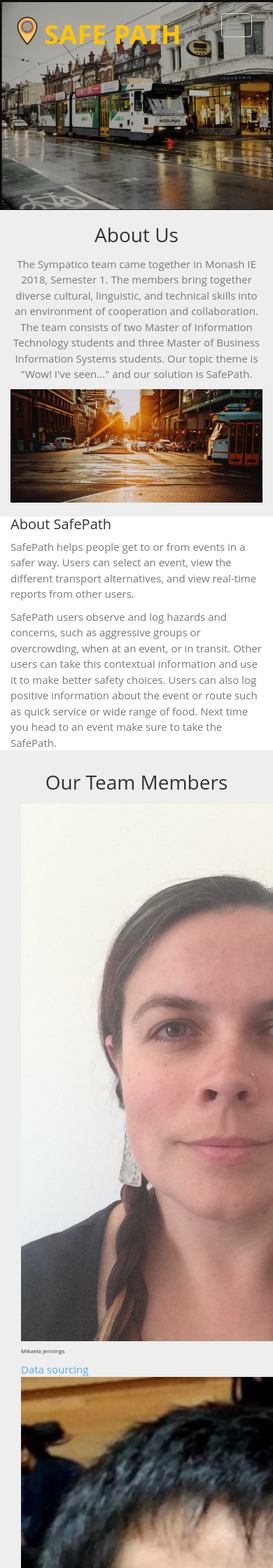
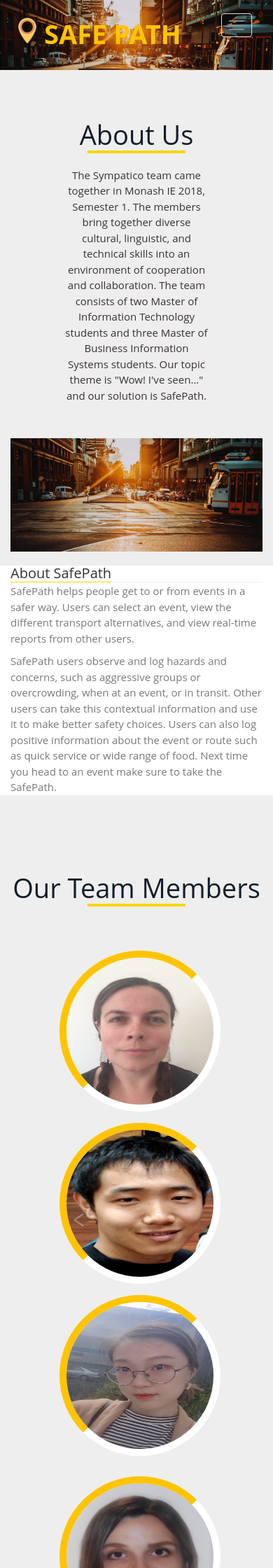
Before and after one commit to Solene29/safepath, a PHP site: page /about.php in a window 390 px wide; the page is wider, and only the part inside the window is pictured. Shown: the top 2240 px of that part at 70% size. Run offline with PHP 8.4, Linux system fonts and the light colour scheme.

Commit message:
add css code

```diff
--- a/css/style.css
+++ b/css/style.css
@@ -79,11 +79,25 @@ a:active {
 }
 
 .banner1 {
-	background:url(../images/event.jpg) no-repeat 0px 0px;
+	background:url(../images/banner.jpg) no-repeat 0px 0px;
 	background-size:cover;
 	position: relative;
 	color: #fff;
 	min-height:300px;
+}
+@media (max-width: 768px){
+	.banner1{
+		min-height: 100px;
+	}
+}
+.background-video {
+  position: fixed;
+  background-size: cover;
+  -webkit-background-size: cover;
+  -moz-background-size: cover;
+  -o-background-size: cover;
+  width: 100%;
+  height:100%;
 }
 .banner:after {
 	position: absolute;
@@ -496,3 +510,213 @@ color: #949494;
 	font-size: 30px;
 	color:#FBFBFB;
 }
+/*--about--*/
+.about-us{
+	margin-left: 5em;
+	margin-right: 5em;
+	color:#393234;
+}
+.section-header {
+  margin-top: 1em;
+  margin-bottom: 50px;
+}
+.section-header .section-title {
+  font-size: 38px;
+  color: #121D29;
+  position: relative;
+  padding-top: 1.5em;
+  padding-bottom: 5px;
+  margin: 0 0 20px;
+}
+.section-header .section-title:before {
+  content: "";
+  position: absolute;
+  width: 140px;
+  bottom: 0;
+  left: 50%;
+  margin-left: -70px;
+  height: 4px;
+  background: #f6d600;
+}
+.column-title {
+  margin-top: 1em;
+  padding-bottom: 1px;
+  border-bottom: 1px solid #eee;
+  margin-bottom: 1px;
+  position: relative;
+}
+.column-title:after {
+  content: " ";
+  position: absolute;
+  bottom: -1px;
+  left: 0;
+  width: 40%;
+  border-bottom: 1px solid #F6D600;
+}
+
+.team-section {
+    background: #eee;
+    padding: 2em 0;
+}
+.team-grids{
+	    margin: 13px;
+}
+.team-grid{
+	    padding: 13px;
+}
+.ih-item {
+  position: relative;
+  -webkit-transition: all 0.35s ease-in-out;
+  -moz-transition: all 0.35s ease-in-out;
+  transition: all 0.35s ease-in-out;
+}
+.ih-item,
+.ih-item * {
+  -webkit-box-sizing: border-box;
+  -moz-box-sizing: border-box;
+  box-sizing: border-box;
+}
+.ih-item a {
+  color: #333;
+}
+.ih-item a:hover {
+  text-decoration: none;
+}
+.ih-item img {
+  width: 100%;
+  height: 100%;
+}
+
+.ih-item.circle {
+  position: relative;
+  width: 220px;
+  height: 220px;
+  border-radius: 50%;
+    margin: 0 auto;
+}
+.ih-item.circle .img {
+  position: relative;
+  width: 220px;
+  height: 220px;
+  border-radius: 50%;
+}
+.ih-item.circle .img:before {
+  position: absolute;
+  display: block;
+  content: '';
+  width: 100%;
+  height: 100%;
+  border-radius: 50%;
+  box-shadow: inset 0 0 0 16px rgba(255, 255, 255, 0.6), 0 1px 2px rgba(0, 0, 0, 0.3);
+  -webkit-transition: all 0.35s ease-in-out;
+  -moz-transition: all 0.35s ease-in-out;
+  transition: all 0.35s ease-in-out;
+}
+.ih-item.circle .img img {
+  border-radius: 50%;
+}
+.ih-item.circle .info {
+  position: absolute;
+  top: 0;
+  bottom: 0;
+  left: 0;
+  right: 0;
+  text-align: center;
+  border-radius: 50%;
+  -webkit-backface-visibility: hidden;
+  backface-visibility: hidden;
+}
+
+.ih-item.square {
+  position: relative;
+  width: 316px;
+  height: 216px;
+  border: 8px solid #fff;
+  box-shadow: 1px 1px 3px rgba(0, 0, 0, 0.3);
+}
+.ih-item.square .info {
+  position: absolute;
+  top: 0;
+  bottom: 0;
+  left: 0;
+  right: 0;
+  text-align: center;
+  -webkit-backface-visibility: hidden;
+  backface-visibility: hidden;
+}
+
+.ih-item.circle.effect1 .spinner {
+  width: 230px;
+  height: 230px;
+    border: 10px solid #FFC400;
+    border-right-color: #fff;
+    border-bottom-color: #fff;
+  border-radius: 50%;
+  -webkit-transition: all 0.8s ease-in-out;
+  -moz-transition: all 0.8s ease-in-out;
+  transition: all 0.8s ease-in-out;
+}
+.ih-item.circle.effect1 .img {
+  position: absolute;
+  top: 10px;
+  bottom: 0;
+  left: 10px;
+  right: 0;
+  width: auto;
+  height: auto;
+}
+.ih-item.circle.effect1 .img:before {
+  display: none;
+}
+.ih-item.circle.effect1.colored .info {
+  background: #1a4a72;
+  background: rgba(26, 74, 114, 0.6);
+}
+.ih-item.circle.effect1 .info {
+  top: 10px;
+  bottom: 0;
+  left: 10px;
+  right: 0;
+  background: #333333;
+  background: rgba(0, 0, 0, 0.6);
+  opacity: 0;
+  -webkit-transition: all 0.8s ease-in-out;
+  -moz-transition: all 0.8s ease-in-out;
+  transition: all 0.8s ease-in-out;
+}
+.ih-item.circle.effect1 .info h4 {
+  color: #fff;
+  text-transform: capitalize;
+  position: relative;
+  letter-spacing: 2px;
+  font-size: 1em;
+  margin: 0 30px;
+  padding: 66px 0 0 0;
+  height: 110px;
+  text-shadow: 0 0 1px white, 0 1px 2px rgba(0, 0, 0, 0.3);
+  font-weight: 600;
+  font-family: 'Josefin Sans', sans-serif;
+}
+.ih-item.circle.effect1 .info span {
+  color: #bbb;
+  padding: 10px 5px;
+  font-style: italic;
+  margin: 0 30px;
+  font-size: 0.9em;
+  border-top: 1px solid rgba(255, 255, 255, 0.5);
+}
+.ih-item.circle.effect1 a:hover .spinner {
+  -webkit-transform: rotate(180deg);
+  -moz-transform: rotate(180deg);
+  -ms-transform: rotate(180deg);
+  -o-transform: rotate(180deg);
+  transform: rotate(180deg);
+}
+.ih-item.circle.effect1 a:hover .info {
+  opacity: 1;
+}
+.team {
+    background: #f7f7f7;
+    border-top: 1px solid #eee;
+    padding: 90px 0;
+}
```
